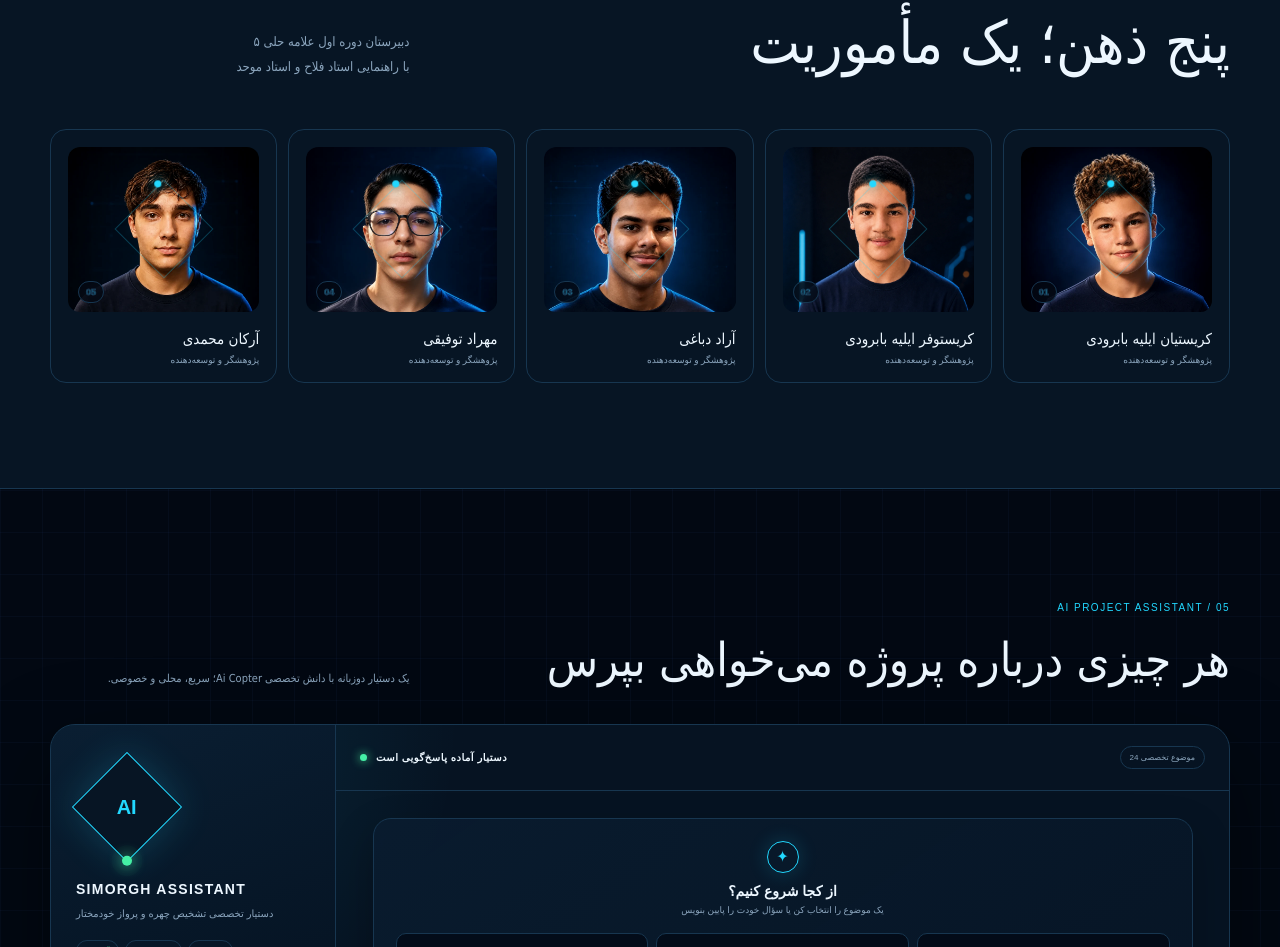
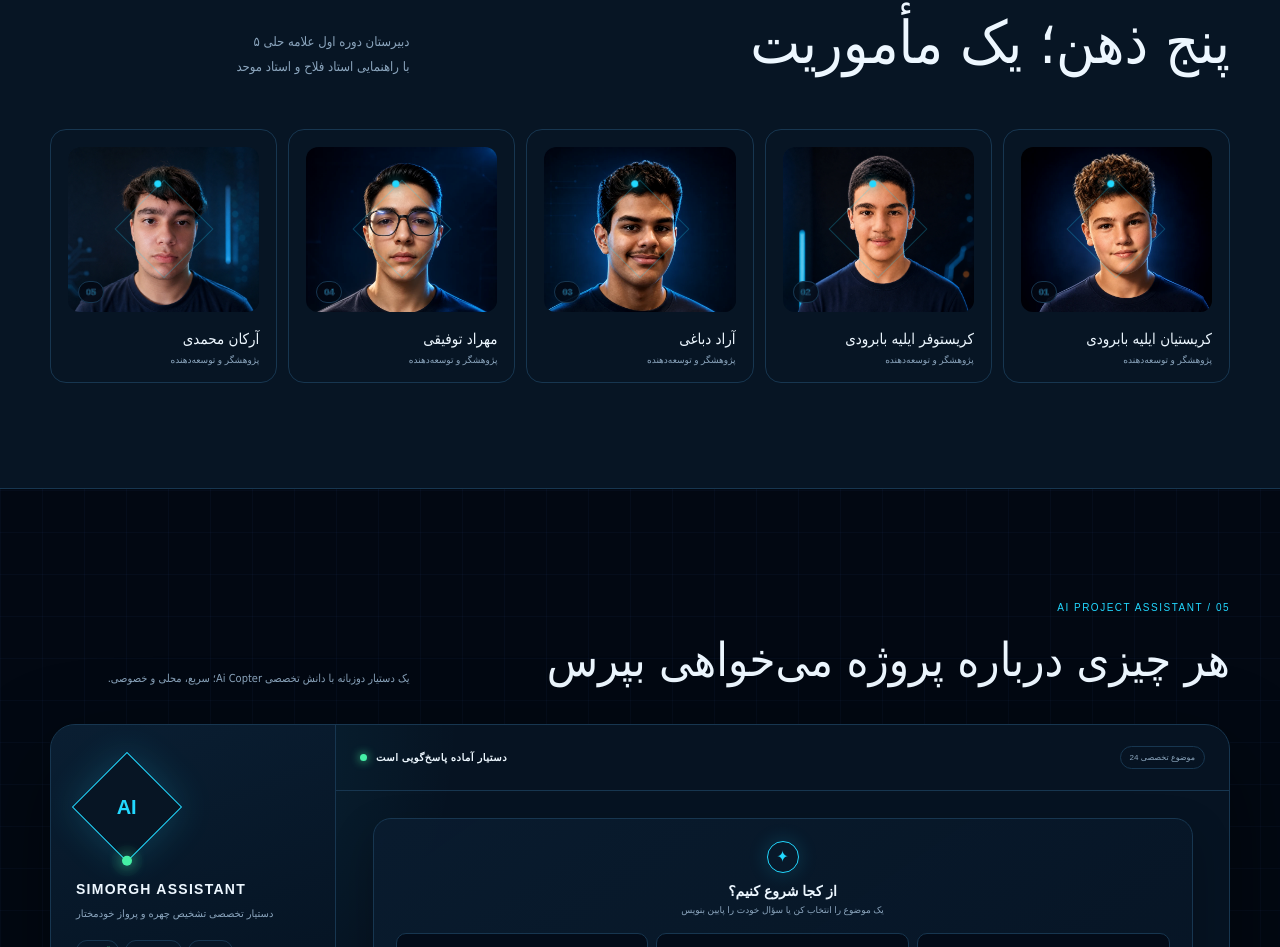
Before and after one commit to Christianeleyh91/AiCopter, a Next.js app: page / in a window 1280 px wide. Shown: the part 4256-5203 px from the top of the page. Built offline with nearby package versions, Linux system fonts and the light colour scheme.

Commit message:
Update Arkan portrait from new reference

```diff
--- a/app/page.tsx
+++ b/app/page.tsx
@@ -7,7 +7,7 @@ const team = [
   ['کریستوفر ایلیه بابرودی', 'Christopher Eleyh Babrudy', './team/christopher-3d-v2.webp'],
   ['آراد دباغی', 'Arad Dabaghi', './team/arad-3d.webp'],
   ['مهراد توفیقی', 'Mehrad Tofighi', './team/mehrad-3d.webp'],
-  ['آرکان محمدی', 'Arkan Mohammadi', './team/arkan-3d.webp'],
+  ['آرکان محمدی', 'Arkan Mohammadi', './team/arkan-3d-v2.webp'],
 ];
 
 const faq = [
```
Also changed, not shown: public/team/arkan-3d-v2.webp (added).
